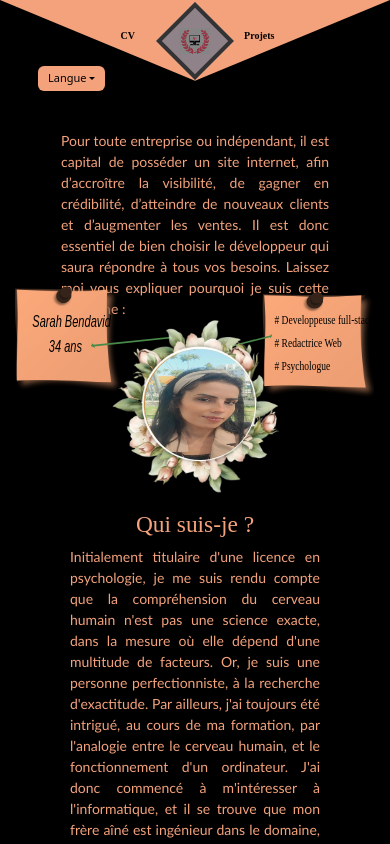
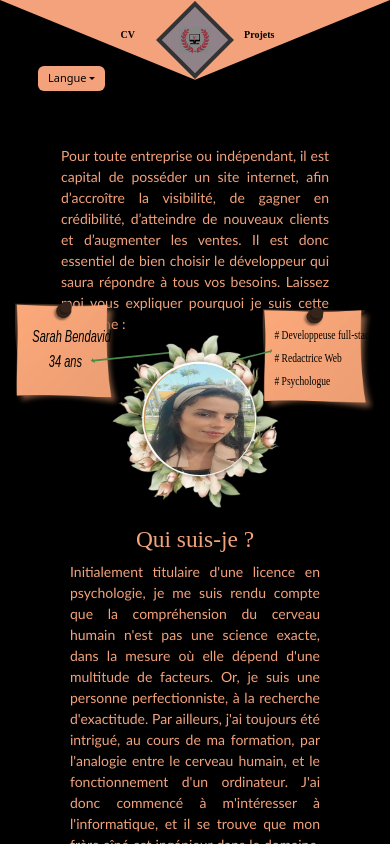
Before and after one commit to SarahBendavid/Mon-portfolio, a React (Vite) app: page /#/ in a window 390 px wide. Shown: the top 844 px of the page. Built offline with nearby package versions, Linux system fonts and the light colour scheme.

Commit message:
AjustementHeader

```diff
--- a/src/assets/styles/Header/Header.css
+++ b/src/assets/styles/Header/Header.css
@@ -14,16 +14,16 @@
   .accueil-page .header,
   .projet-page .header {
    height: 150px;
-   min-height: 150px;
+   min-height: 170px;
+   margin-bottom: 0;
  }
 }
 
 @media (max-width: 550px) {
   .accueil-page .header,
   .projet-page .header {
-    height: 130px;
-    min-height: 130px;
-  }
+   min-height: 150px;
+ }
 }
 
 @media (max-width: 490px) {
@@ -31,6 +31,6 @@
   .accueil-page .header,
   .projet-page .header {
     height: 120px;
-    min-height: 120px;
+    min-height: 145px;
   }
 }
--- a/src/assets/styles/Header/LanguageSwitcher.css
+++ b/src/assets/styles/Header/LanguageSwitcher.css
@@ -44,13 +44,20 @@
   .accueil-page .language-switcher,
   .projet-page .language-switcher {
     left: 60px;
+    top: 85px;
   }
 }
 
 @media (max-width: 800px) {
+
   .accueil-page .language-switcher .btn,
   .projet-page .language-switcher .btn {
     font-size: 13px;
+  }
+  .accueil-page .language-switcher .dropdown-menu,
+  .projet-page .language-switcher .dropdown-menu {
+    font-size: 13px;
+    line-height: 1;
   }
 }
 
@@ -58,6 +65,7 @@
   .accueil-page .language-switcher .btn,
   .projet-page .language-switcher .btn {
     font-size: 12px;
+    padding: 4px 10px;
   }
   .accueil-page .language-switcher,
   .projet-page .language-switcher {
@@ -65,11 +73,17 @@
   }
 }
 
+@media (max-width: 550px) {
+  .accueil-page .language-switcher,
+  .projet-page .language-switcher {
+    top: 70px;
+  }
+}
+
 @media (max-width: 500px) {
   .accueil-page .language-switcher .btn,
   .projet-page .language-switcher .btn {
     font-size: 11px;
-    padding: 4px 10px;
   }
 
   .accueil-page .language-switcher,
@@ -78,7 +92,7 @@
   }
 }
 
-@media (max-width: 400px) {
+@media (max-width: 450px) {
   .accueil-page .language-switcher,
   .projet-page .language-switcher {
     left: 38px;
--- a/src/assets/styles/Header/Navbar.css
+++ b/src/assets/styles/Header/Navbar.css
@@ -109,6 +109,10 @@
   .navBarFR .navRight {
     left: 47%;
   }
+
+  .navBarEN .navRight {
+    left: 48%;
+  }
   .navBarFR .navLeft {
     right: 53%;
   }
@@ -117,6 +121,12 @@
 @media (max-width: 460px) {
   .monNavLink {
     font-size: 10px;
+  }
+  .navBarEN .navLeft {
+    right: 49%;
+  }
+  .navBarEN .navRight {
+    left: 46%;
   }
 }
 
@@ -133,4 +143,16 @@
   .navBarFR .navRight {
     left: 43%;
   }
+  .navBarEN .navLeft {
+    right: 44%;
+  }
+  .navBarEN .navRight {
+    left: 42%;
+  }
 }
+
+@media (max-width: 380px) {
+  .monNavLink {
+    font-size: 9px;
+  }
+}
--- a/src/assets/styles/Header/VShape.css
+++ b/src/assets/styles/Header/VShape.css
@@ -1,9 +1,9 @@
 .vShape {
   position: relative;
   width: 100%;
-  height: 79%;
+  height: 77%;
   background-color: rgb(243, 162, 124);
-  clip-path: polygon(0 0, 100% 0, 50% 99%);
+  clip-path: polygon(0 0, 100% 0, 50% 100%);
   z-index: 1;
   display: flex;
   align-items: center;
@@ -12,30 +12,24 @@
 
 @media (max-width: 1000px) {
   .vShape {
-    height: 72%;
+    height: 70%;
   }
 }
 
 @media (max-width: 670px) {
   .vShape {
-    height: 77%;
-  }
-}
-
-@media (max-width: 550px) {
-  .vShape {
-    height: 78%;
+    height: 67%;
   }
 }
 
 @media (max-width: 490px) {
   .vShape {
-    height: 73%;
+    height: 60%;
   }
 }
 
 @media (max-width: 400px) {
   .vShape {
-    height: 68%;
+    height: 55%;
   }
 }
```
